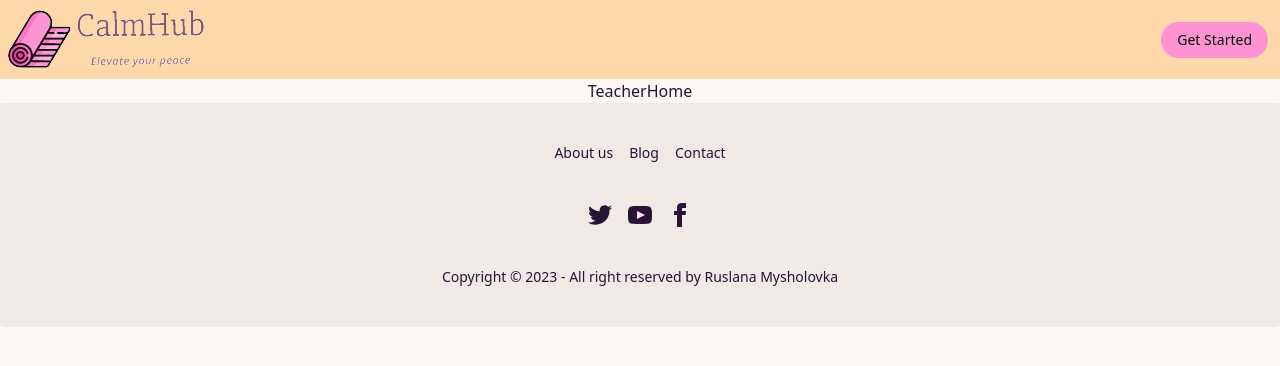
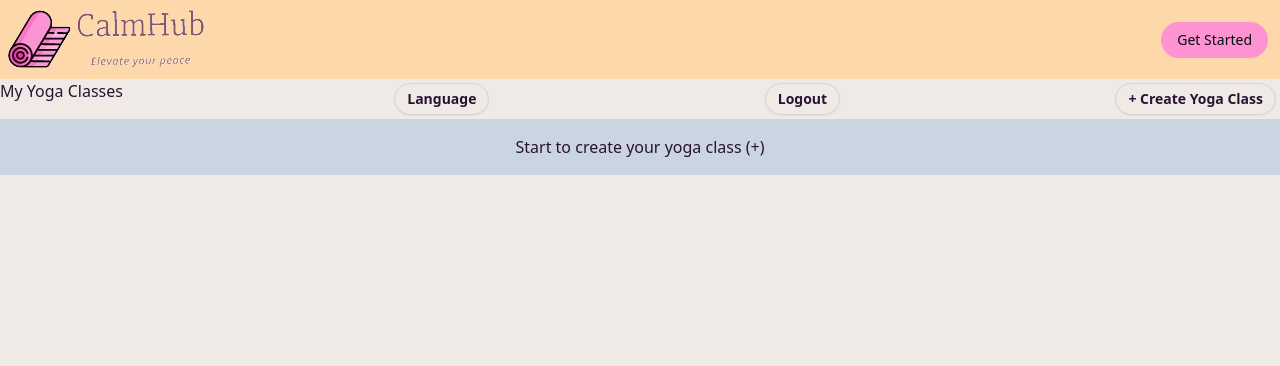
Before and after one commit to Ruslana-M/yoga-app-redi-final-project, a React (Create React App) app: page /teacherHome in a window 1280 px wide. Shown: the top 366 px of the page. Built offline with nearby package versions, Linux system fonts and the light colour scheme; no server answers; what backendless would draw is missing.

Commit message:
style TeacherHome

```diff
--- a/src/components/TeacherHome.jsx
+++ b/src/components/TeacherHome.jsx
@@ -1,10 +1,59 @@
-import React from 'react'
+import Backendless from "backendless";
+import React, { useState } from "react";
+import { useNavigate } from "react-router-dom";
+
 
 function TeacherHome() {
+  const navigate = useNavigate();
+//   const [yogaFlow, setYogaFlow] = useState()  add when i will have Backend
+  function logoutUser() {
+    Backendless.UserService.logout()
+      .then((res) => {
+        console.log(res);
+        navigate("/");
+      })
+      .catch((err) => console.log(err));
+  }
+  function createClass(){
+    console.log();
+    navigate("/createForm")
 
+  }
   return (
-    <div>TeacherHome</div>
-  )
+    <div className="bg-base-200 min-h-screen flex flex-col">
+      <div className="flex flex-center justify-between">
+        <div>
+          <h2>My Yoga Classes</h2>
+        </div>
+        {/* //first */}
+        <details className="dropdown">
+          <summary className="m-1 btn btn-sm border-zinc-300">Language</summary>
+          <ul className="p-2 shadow menu dropdown-content z-[1] bg-base-100 rounded-box w-52">
+            <li>
+              <a>English</a>
+            </li>
+            <li>
+              <a>Українська</a>
+            </li>
+          </ul>
+        </details>
+        {/* second */}
+        <button className="btn btn-sm m-1 border-zinc-300" onClick={logoutUser}>
+          Logout
+        </button>
+        {/* three */}
+        <button className="btn btn-sm m-1 border-zinc-300 text-l font-bold" onClick={createClass}>
+          + Create Yoga Class
+        </button>
+        {/* ** */}
+      </div>
+      <div className="hero-content text-center overflow-hidden w-full flex flex-col p-4 bg-slate-300">
+       <p>  Start to create your yoga class (+)</p>
+       {}
+
+      </div>
+    </div>
+  );
 }
 
-export default TeacherHome
+export default TeacherHome;
```
